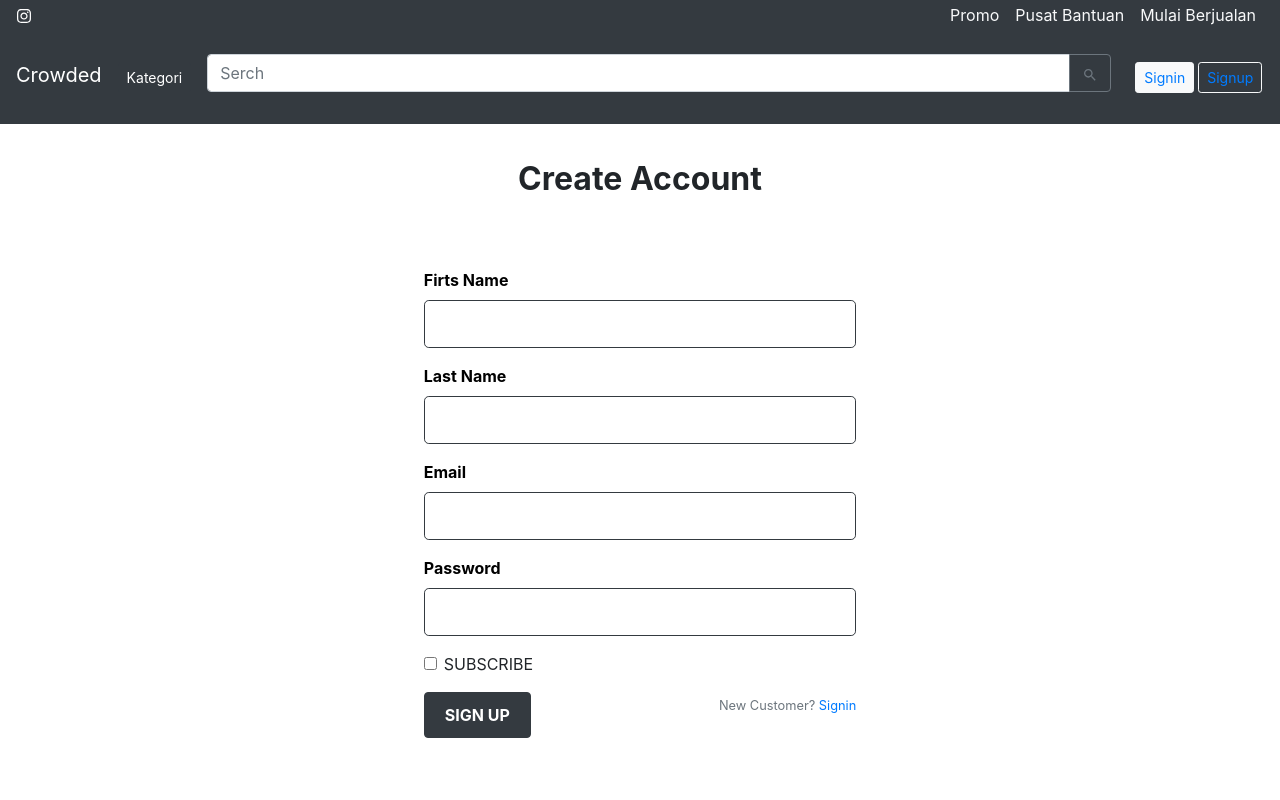
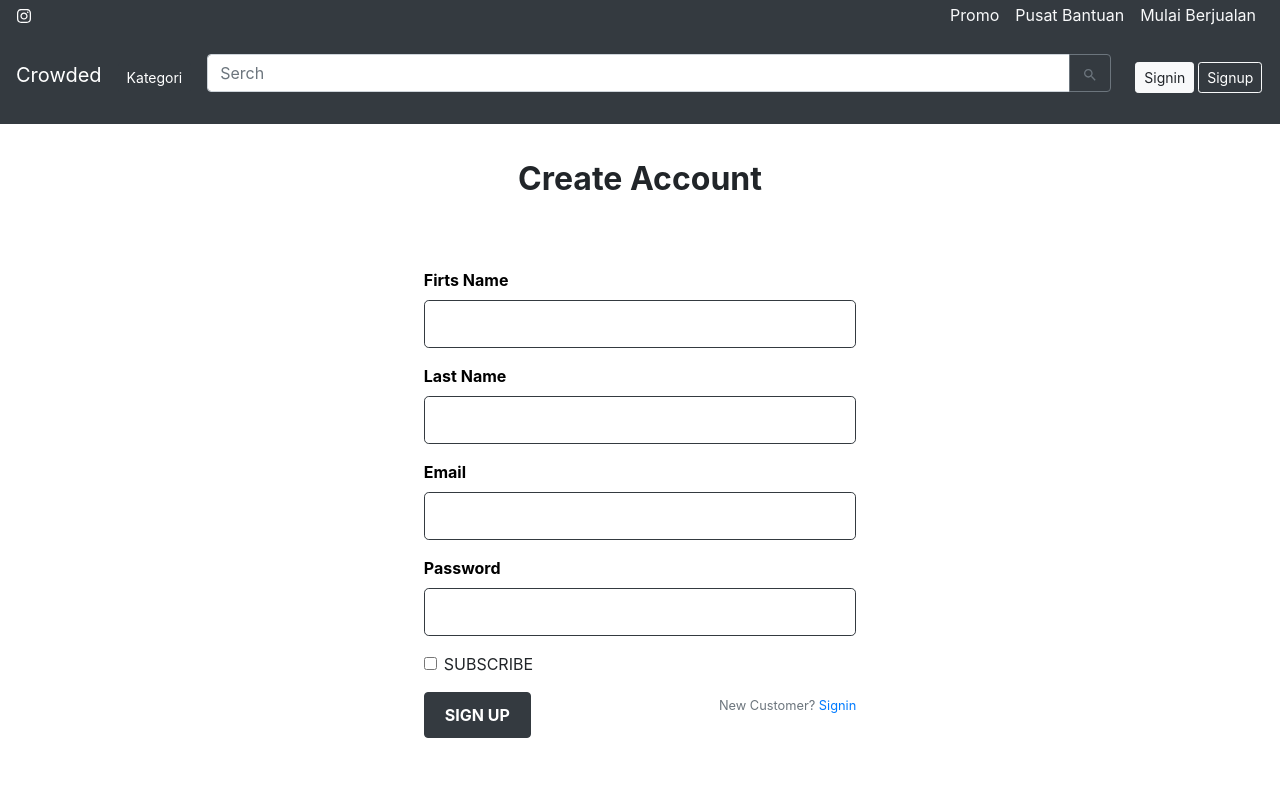
Before and after one commit to rifkyhilman/TokoTasOnline, a React (Create React App) app: page /signup in a window 1280 px wide. Shown: the top 800 px of the page. Built offline with nearby package versions, Linux system fonts and the light colour scheme.

Commit message:
edit btn signin

```diff
--- a/src/Components/Header.js
+++ b/src/Components/Header.js
@@ -1,11 +1,12 @@
 import React from 'react'
-import { Navbar, FormControl, Button,
+import {
+  Navbar, FormControl, Button,
   OverlayTrigger, Nav, InputGroup,
   Popover, ButtonToolbar, Tab,
   Row, Col
 } from 'react-bootstrap'
 import { MdSearch } from 'react-icons/md'
-import {FaInstagram } from 'react-icons/fa'
+import { FaInstagram } from 'react-icons/fa'
 import { FaShoppingCart } from 'react-icons/fa'
 import { Link } from 'react-router-dom'
 
@@ -22,13 +23,13 @@ const Example = () => (
     delay={{ show: 250, hide: 400 }}
     overlay={renderTooltip}
   >
-    <FaShoppingCart  className="icon" />
+    <FaShoppingCart className="icon" />
   </OverlayTrigger>
 );
 
 
 class Header extends React.Component {
-    render(){
+  render() {
     return (
       <div className="nav-menu">
         <Navbar bg="dark" variant="dark" className="mini-nav">
@@ -135,8 +136,8 @@ class Header extends React.Component {
             <Example/>
           </div> */}
           <div className="ml-2">
-            <Button className="h-25 d-inline-block" size="sm" variant="light"><Link to="/Signin">Signin</Link></Button>
-            <Button className="h-25 d-inline-block border border-light ml-1" size="sm" variant="dark"><Link to="/Signup">Signup</Link></Button>
+            <Link to="/Signin"><Button className="h-25 d-inline-block" size="sm" variant="light">Signin</Button></Link>
+            <Link to="/Signup"><Button className="h-25 d-inline-block border border-light ml-1" size="sm" variant="dark">Signup</Button></Link>
           </div>
         </Navbar>
       </div>
--- a/src/styles/Cards.scss
+++ b/src/styles/Cards.scss
@@ -1,3 +1,7 @@
 .card {
     margin-top: 100px;
 }
+
+link {
+    text-decoration: none;
+}
```
Also changed, not shown: src/Components/Cards.js (indentation only). Lines whose indentation alone changed are shown as unchanged.
